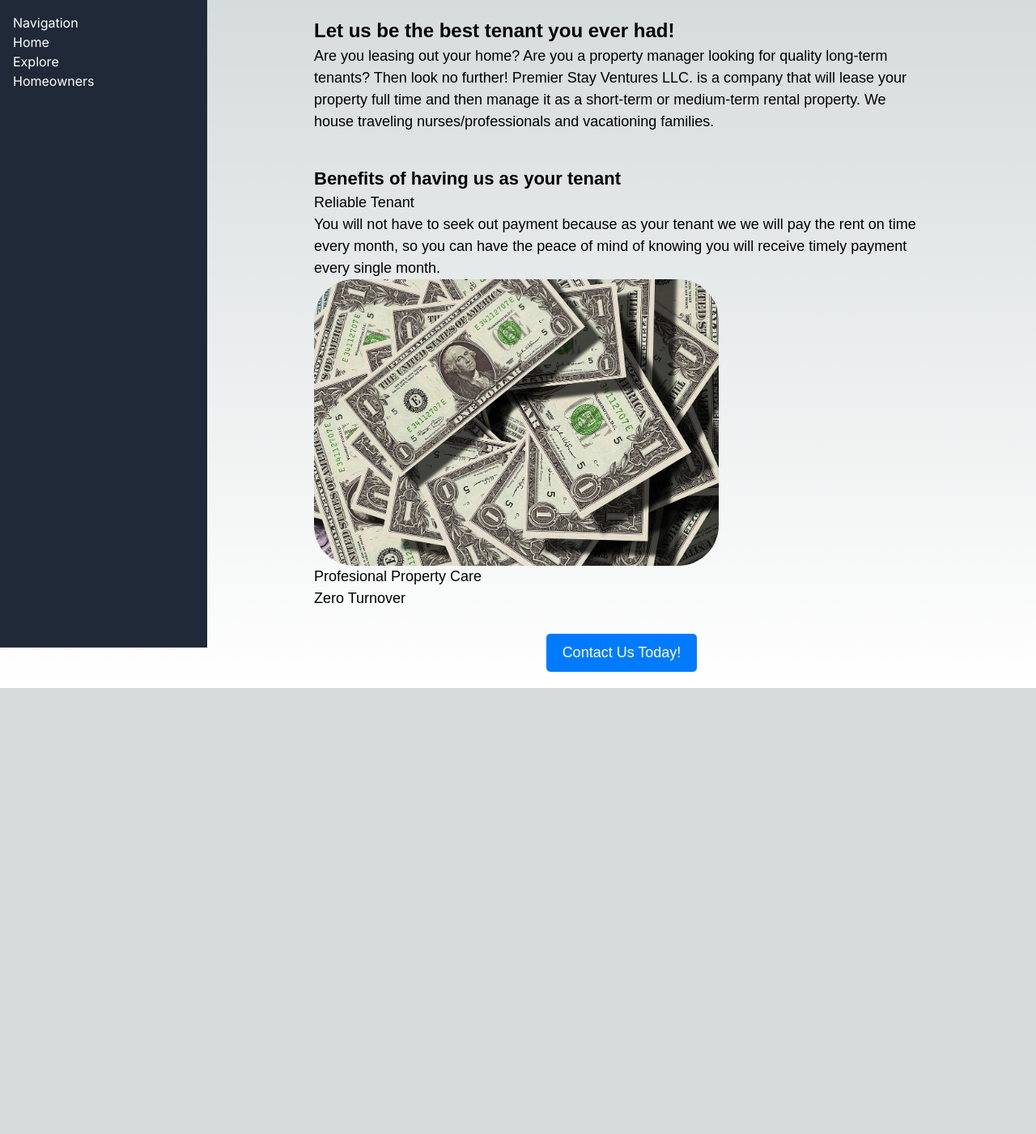
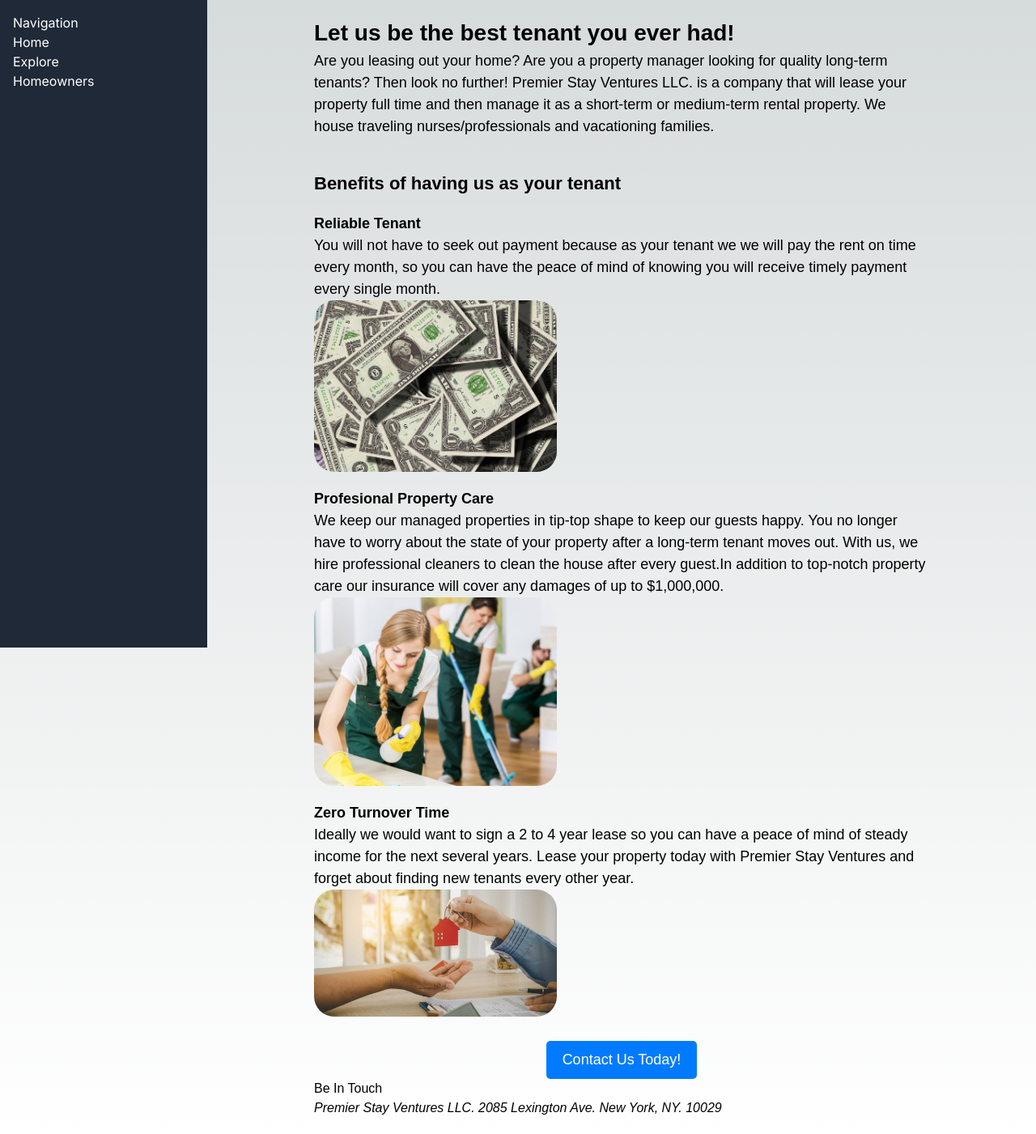
Before and after one commit to Rend1027/Premier-Ventures, a Next.js app: page /homeowners in a window 1280 px wide. Shown: the whole page at 81% size. Before the commit the page ends 850 px from the top, so only its background shows below. Built offline with nearby package versions, Linux system fonts and the light colour scheme.

Commit message:
styled homeowners page

```diff
--- a/app/homeowners/page.js
+++ b/app/homeowners/page.js
@@ -11,7 +11,7 @@ const Homeowners = () => {
       }}
     >
       <section style={{ marginBottom: "40px" }}>
-        <h1 style={{ fontSize: "24px", fontWeight: "bold" }}>
+        <h1 style={{ fontSize: "28px", fontWeight: "bold" }}>
           Let us be the best tenant you ever had!
         </h1>
         <p style={{ fontSize: "18px" }}>
@@ -26,23 +26,62 @@ const Homeowners = () => {
         <h2 style={{ fontSize: "22px", fontWeight: "bold" }}>
           Benefits of having us as your tenant
         </h2>
-        <ul>
-          <li>Reliable Tenant</li>
+        <section>
+          <h2
+            style={{
+              fontWeight: "bold",
+              marginTop: "20px",
+            }}
+          >
+            Reliable Tenant
+          </h2>
           <p>
             You will not have to seek out payment because as your tenant we we
             will pay the rent on time every month, so you can have the peace of
             mind of knowing you will receive timely payment every single month.
           </p>
           <Image
-            style={{ borderRadius: "50px" }}
+            style={{ borderRadius: "25px" }}
             src="/images/money.jpg"
             alt="picture of money"
-            width={500}
-            height={500}
+            width={300}
+            height={300}
           />
-          <li>Profesional Property Care</li>
-          <li>Zero Turnover</li>
-        </ul>
+          <section style={{ marginTop: "20px" }}>
+            <h2 style={{ fontWeight: "bold" }}>Profesional Property Care</h2>
+            <p>
+              We keep our managed properties in tip-top shape to keep our guests
+              happy. You no longer have to worry about the state of your
+              property after a long-term tenant moves out. With us, we hire
+              professional cleaners to clean the house after every guest.In
+              addition to top-notch property care our insurance will cover any
+              damages of up to $1,000,000.
+            </p>
+            <Image
+              style={{ borderRadius: "25px" }}
+              src="/images/care.jpg"
+              alt="picture of profesionals"
+              width={300}
+              height={300}
+            />
+          </section>
+          <section style={{ marginTop: "20px" }}>
+            <h2 style={{ fontWeight: "bold" }}>Zero Turnover Time</h2>
+            <p>
+              Ideally we would want to sign a 2 to 4 year lease so you can have
+              a peace of mind of steady income for the next several years. Lease
+              your property today with Premier Stay Ventures and forget about
+              finding new tenants every other year.
+            </p>
+            <Image
+              style={{ borderRadius: "25px" }}
+              src="/images/turnOver.jpg"
+              alt="picture of keys"
+              width={300}
+              height={300}
+            />
+          </section>
+        </section>
         {/* CTA Button Example */}
         <div style={{ marginTop: "30px", textAlign: "center" }}>
           <button
@@ -60,6 +99,14 @@ const Homeowners = () => {
           </button>
         </div>
       </section>
+      <footer>
+        <section>
+          <p>Be In Touch</p>
+          <address>
+            Premier Stay Ventures LLC. 2085 Lexington Ave. New York, NY. 10029
+          </address>
+        </section>
+      </footer>
     </div>
   );
 };
```
Also changed, not shown: public/images/care.jpg (added), public/images/turnOver.jpg (added).
